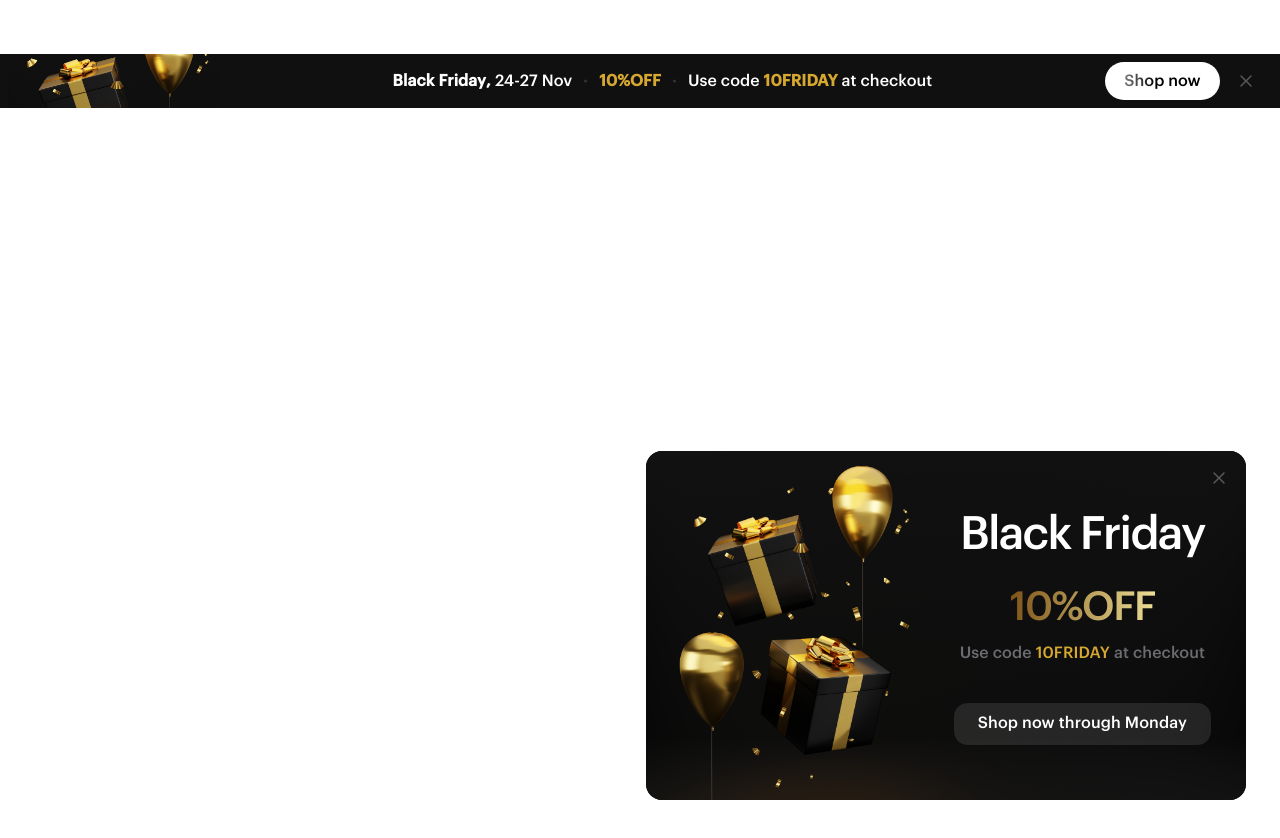
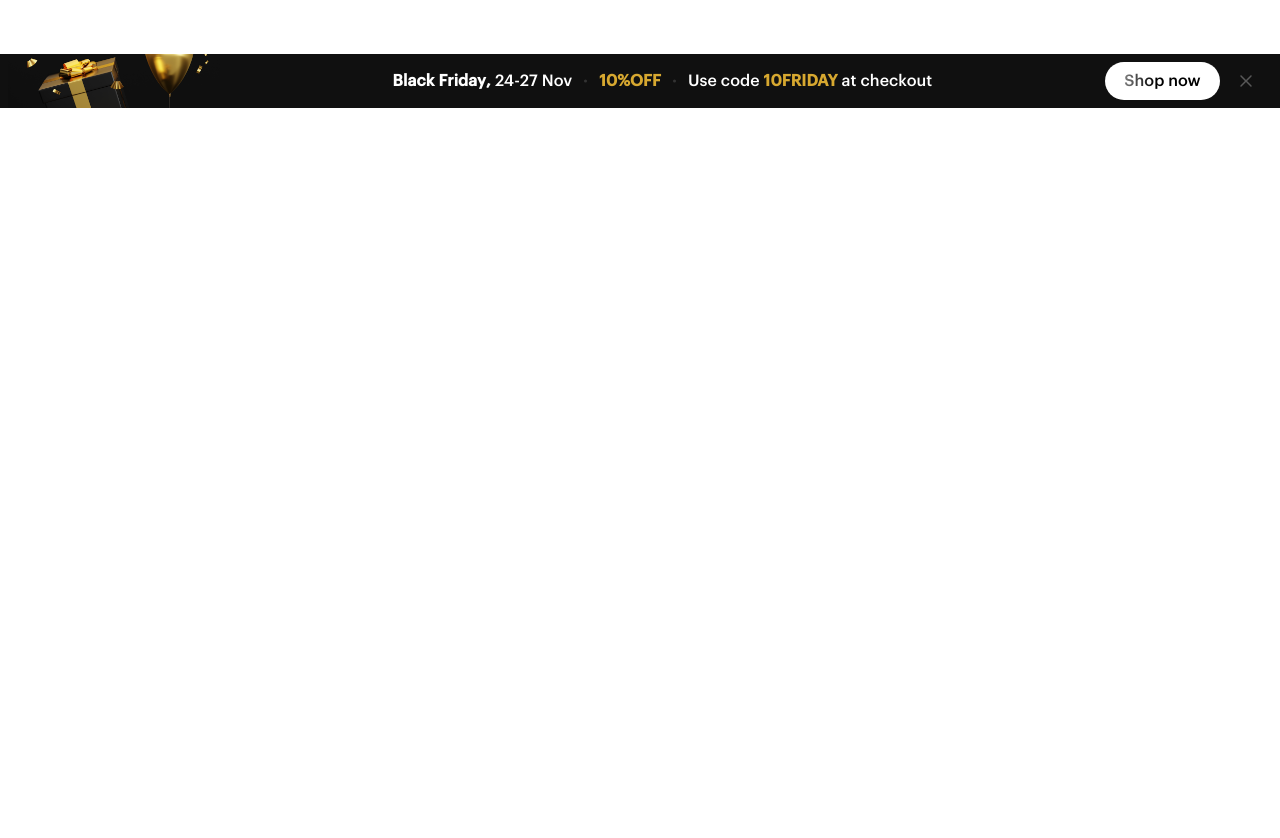
Before and after one commit to oOFaYOo/tangem_test_task, a React (Create React App) app: page / in a window 1280 px wide. Shown: the top 838 px of the page. Built offline with nearby package versions, Linux system fonts and the light colour scheme.

Commit message:
bottom banner visibility

```diff
--- a/src/App.tsx
+++ b/src/App.tsx
@@ -1,17 +1,49 @@
-import React from 'react';
+import React, {useEffect, useRef, useState} from 'react';
 import './index.css';
 import BottomBanner from "./components/BottomBanner";
 import TopBanner from "./components/TopBanner";
 
+export function useOnScreen(ref: React.RefObject<any>) {
+    const [isIntersecting, setIntersecting] = useState(false);
+
+    useEffect(() => {
+        const observer = new IntersectionObserver(([entry]) => setIntersecting(entry.isIntersecting));
+        observer.observe(ref.current);
+
+        return () => {
+            observer.disconnect();
+        };
+    }, []);
+
+    return isIntersecting;
+}
+
 function App() {
+
+    const [initialScroll, setInitialScroll] = useState(0);
+
+    let ref = useRef<HTMLDivElement>(null);
+    let isBottomBannerVisible = !useOnScreen(ref);
+    isBottomBannerVisible = ref.current ? isBottomBannerVisible : initialScroll > 108;
+    // console.log(ref, isBottomBannerVisible)
+
+    useEffect(()=>{
+        console.log(window.scrollY)
+        setInitialScroll(window.scrollY);
+    },[])
+
     return (
-        <div className='relative w-full h-[3000px]' style={{fontFamily: 'GraphikLC'}}>
-            <div className={'relative top-[54px]'}>
+        <div className='relative w-full h-[3000px]' style={{fontFamily: 'GraphikLC'}} id={'jj'}>
+            <div className={'relative top-[54px]'} id={'topBannerArea'} ref={ref}>
                 <TopBanner/>
             </div>
-            <div className={'fixed bottom-0 right-0 md:mr-[17px] lg:mr-[34px]'}>
-                <BottomBanner/>
-            </div>
+            {isBottomBannerVisible
+                ?
+                <div className={'fixed bottom-0 right-0 md:mr-[17px] lg:mr-[34px]'}>
+                    <BottomBanner/>
+                </div>
+                : null
+            }
         </div>
     );
 }
--- a/src/components/TopBanner/index.tsx
+++ b/src/components/TopBanner/index.tsx
@@ -3,6 +3,7 @@ import frame from './frame.png';
 import SVG from "../SVG";
 
 const TopBanner = () => {
+
     return (
         <div
             className={'bg-[#101010] text-white text-[16px] overflow-hidden flex items-center w-full min-w-[385px] h-[54px]'}>
```
